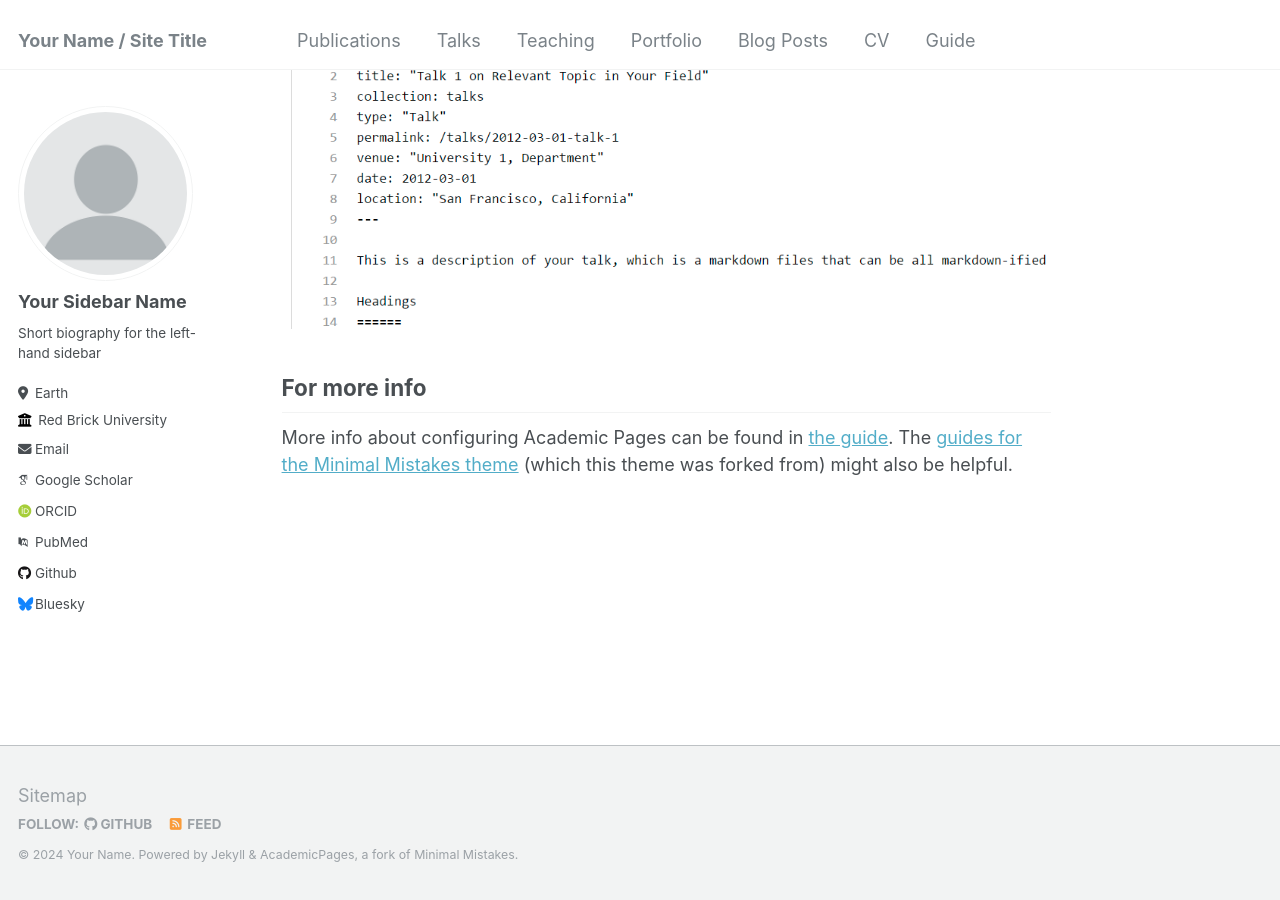
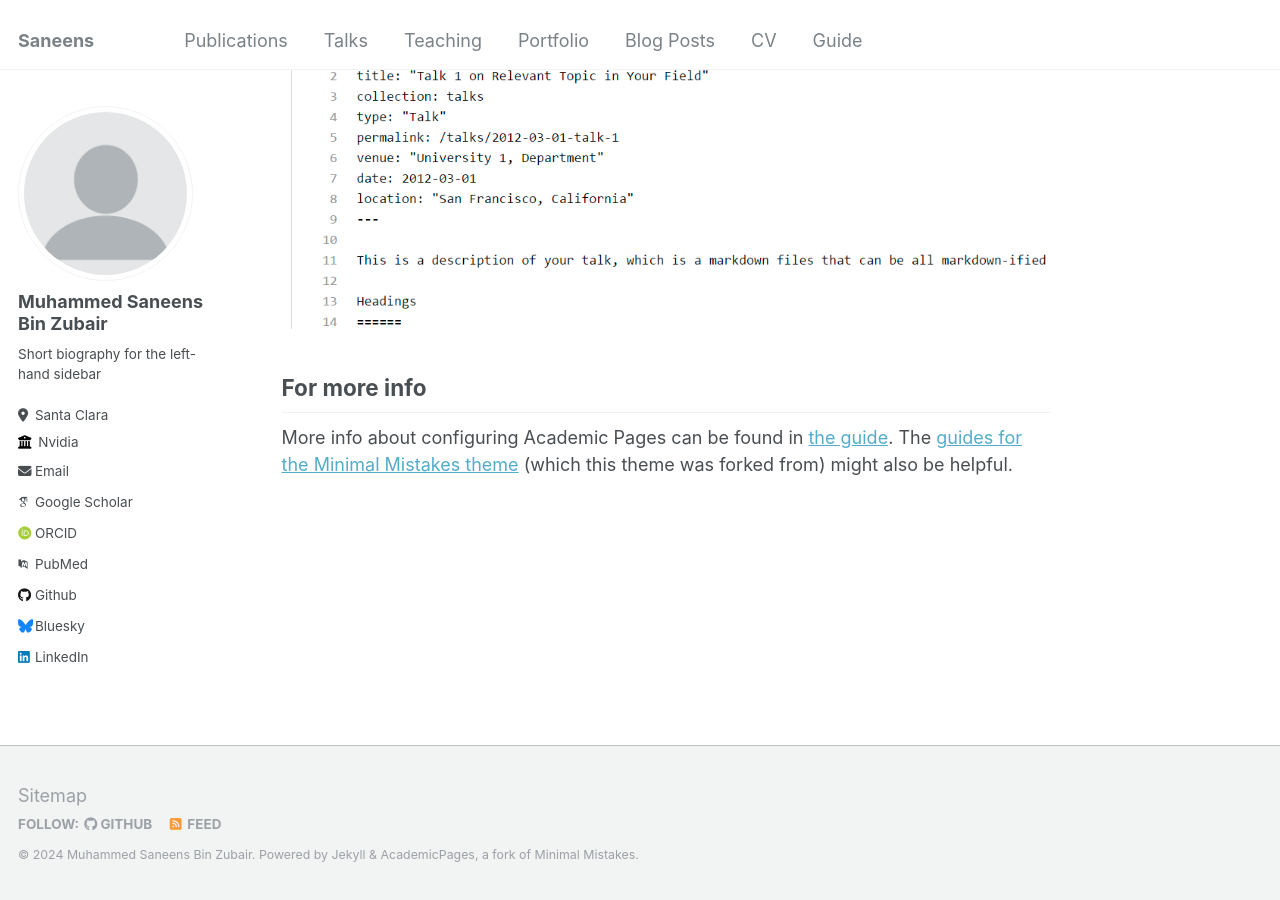
Before and after one commit to saneens/saneens.github.io, a Jekyll site: the page built from _pages/about.md, in a window 1280 px wide and 900 px high, scrolled down 2660 px. Built offline with Jekyll 4.4.1, drawn with Linux system fonts in a browser that asks for light colours; some web fonts are replaced.

Commit message:
Update _config.yml

```diff
--- a/_config.yml
+++ b/_config.yml
@@ -8,13 +8,13 @@
 
 # Basic Site Settings
 locale                   : "en-US"
-title                    : "Your Name / Site Title"
+title                    : "Saneens"
 title_separator          : "-"
-name                     : &name "Your Name"
-description              : &description "personal description"
-url                      : https://academicpages.github.io # the base hostname & protocol for your site e.g. "https://mmistakes.github.io"
+name                     : &name "Muhammed Saneens Bin Zubair"
+description              : &description ""
+url                      : https://saneens.github.io # the base hostname & protocol for your site e.g. "https://mmistakes.github.io"
 baseurl                  : "" # the subpath of your site, e.g. "/blog"
-repository               : "academicpages/academicpages.github.io"
+repository               : "saneens/saneens.github.io"
 
 # Site Author - The following control what appear as part of the author content on the side bar.
 #               If a field is blank the icon and link will not appear, otherwise it will be shown.
@@ -22,11 +22,11 @@ repository               : "academicpages/academicpages.github.io"
 author:
   # Biographic information
   avatar           : "profile.png"
-  name             : "Your Sidebar Name"
+  name             : "Muhammed Saneens Bin Zubair"
   pronouns         : # example: "she/her"
   bio              : "Short biography for the left-hand sidebar"
-  location         : "Earth"
-  employer         : "Red Brick University"
+  location         : "Santa Clara"
+  employer         : "Nvidia"
   uri              : # URL
   email            : "none@example.org"
 
@@ -43,7 +43,7 @@ author:
   bitbucket        : # Username - Update with your username on the site
   codepen          : # Username
   dribbble         : # Username
-  github           : "academicpages"
+  github           : "saneens"
   kaggle           : # Username
   stackoverflow    : # User number or user number and name (i.e., use "1" or "1/jeff-atwood")
 
@@ -57,7 +57,7 @@ author:
   keybase          : # Username
   instagram        : # Username
   lastfm           : # Username
-  linkedin         : # Username
+  linkedin         : "saneens" # Username
   mastodon         : # URL
   medium           : # URL
   pinterest        : # Username
```
